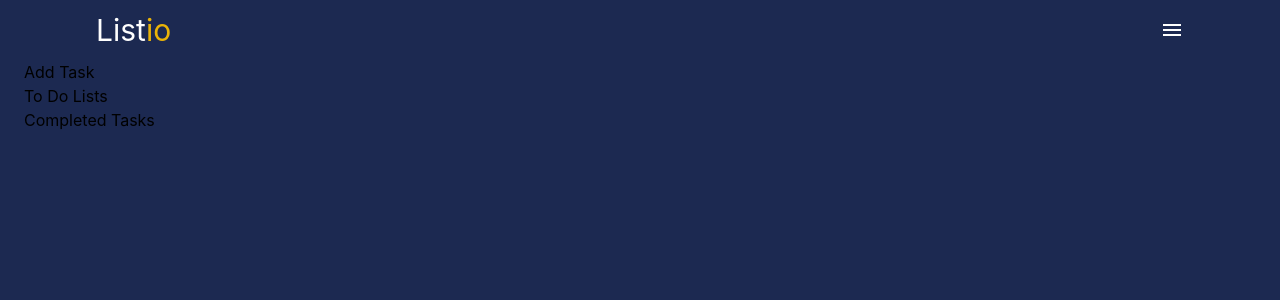
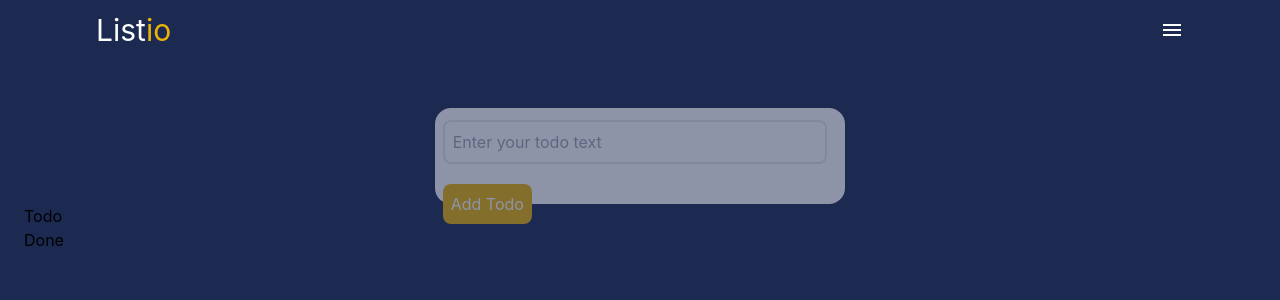
Before and after one commit to Moyinoluwa26/Listed, a React (Create React App) app in the folder ux-page/: page /home in a window 1280 px wide. Shown: the top 300 px of the page. Built offline with nearby package versions, Linux system fonts and the light colour scheme; sample sign-in values are in the browser's storage.

Commit message:
Two More Exams to Go

```diff
--- a/ux-page/src/HomePage.js
+++ b/ux-page/src/HomePage.js
@@ -6,6 +6,9 @@ import { useEffect, useState } from 'react';
 import { setLogin } from './state';
 import { IoMenuSharp } from "react-icons/io5";
 import { HiChevronDoubleUp } from "react-icons/hi";
+import AddTask from './components/addTask';
+import Todo from './components/todoList';
+import Done from './components/done';
 
 
 const Home = () => {
@@ -61,12 +64,13 @@ const Home = () => {
             </div>
         </div>
         <div className='flex flex-col h-screen'>
-            <div className='mx-6 '> Add Task</div>
+            <div className='mx-6 '>
+                {<AddTask />} </div>
             <div className='mx-6 flex'>
-                <h1 >To Do Lists</h1>
+                {<Todo />}
             </div>
             <div className='mx-6'>
-                <h1>Completed Tasks</h1>
+                {<Done />}
             </div>
         </div>
 
--- /dev/null
+++ b/ux-page/src/components/addTask.js
@@ -0,0 +1,72 @@
+import React, { useState } from 'react';
+import { useSelector } from 'react-redux';
+
+function AddTask() {
+    const [task, setTask] = useState('');
+    const [isLoading, setIsLoading] = useState(false);
+    /*const user = localStorage.getItem('user');
+    const userId = JSON.parse(user)._id;
+    "65943d3b46d342a54fdd9159"*/
+
+    const user = useSelector(state => state.auth.user);
+    const userId = user._id;
+
+
+    const handleChange = (e) => {
+        setTask(e.target.value);
+    };
+
+    const handleSubmit = async (e) => {
+        e.preventDefault();
+        try {
+            setIsLoading(true);
+
+
+
+            await fetch(`http://localhost:4000/api/item/${userId}`, {
+                method: 'POST',
+                headers: {
+                    'Content-Type': 'application/json'
+                },
+                body: JSON.stringify({
+                    item: task
+                })
+            });
+
+            setTask('');
+
+            alert('Todo added successfully');
+        }
+        catch (err) {
+            console.error('Error adding todo', err);
+            alert('Error adding todo')
+        } finally {
+
+            setIsLoading(false);
+        };
+    };
+
+
+    return (
+        <div className='flex flex-cols mx-auto lg:w-1/3 w-96 bg-white opacity-50 rounded-2xl md:h-24 mt-12 '>
+
+
+            <form onSubmit={handleSubmit} className='m-auto'>
+                <input
+                    type="text"
+                    value={task}
+                    onChange={handleChange}
+                    placeholder="Enter your todo text"
+                    required
+                    disabled={isLoading} // Disable input field while loading
+                    className='p-2 rounded-lg mx-2 border-2 mt-3 md:w-96 my-3 '
+                />
+                <button type="submit" disabled={isLoading} className='bg-yellow-500 text-white p-2 rounded-lg my-2 mx-2'> {/* Disable button while loading */}
+                    {isLoading ? 'Adding Todo...' : 'Add Todo'} {/* Change button text based on loading state */}
+                </button>
+            </form>
+        </div>
+    );
+}
+
+export default AddTask;
--- /dev/null
+++ b/ux-page/src/components/done.js
@@ -0,0 +1,9 @@
+import React from 'react';
+
+function Done() {
+    return (<div>
+        <h1>Done</h1>
+    </div>);
+}
+
+export default Done;
--- /dev/null
+++ b/ux-page/src/components/todoList.js
@@ -0,0 +1,11 @@
+import React from 'react';
+
+function Todo() {
+    return (
+        <div>
+            <h1>Todo</h1>
+        </div>
+    );
+}
+
+export default Todo;
```
Also changed, not shown: 2 other files (tests, documents, lock files or other folders).
